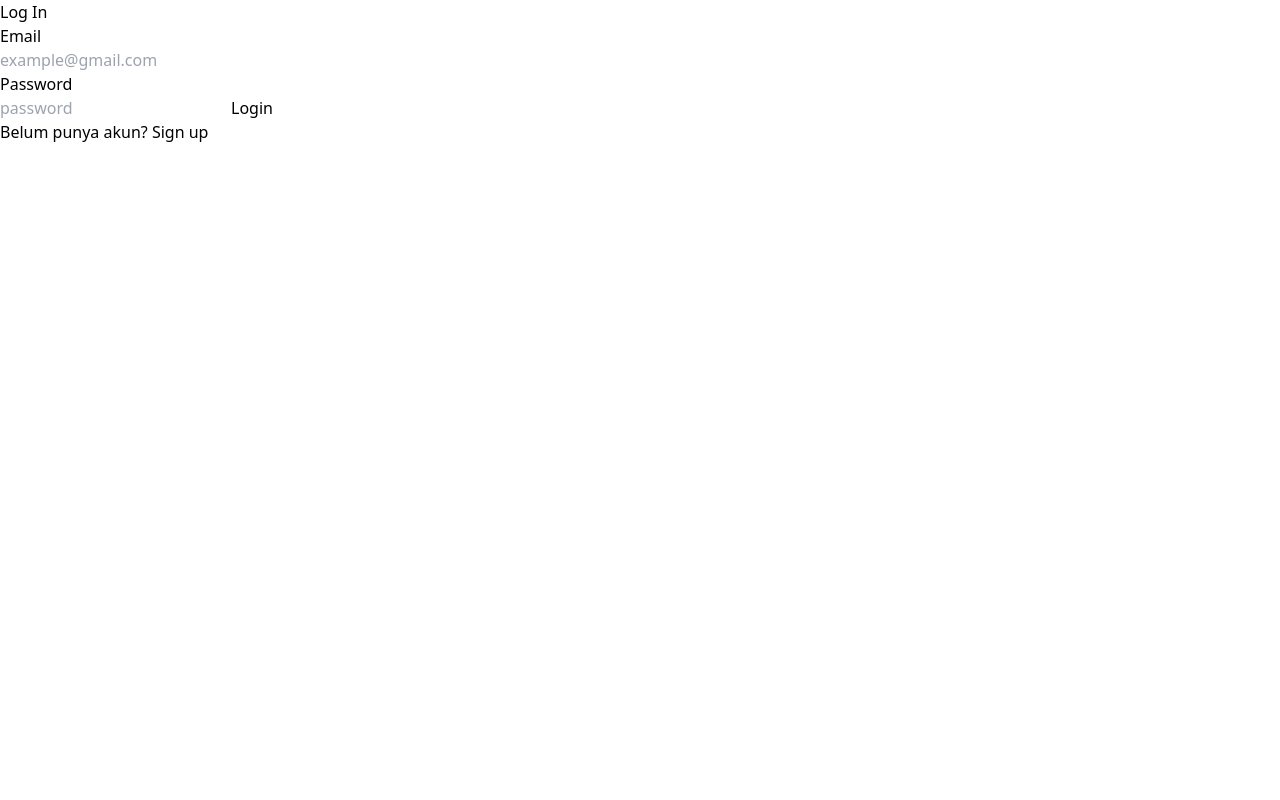
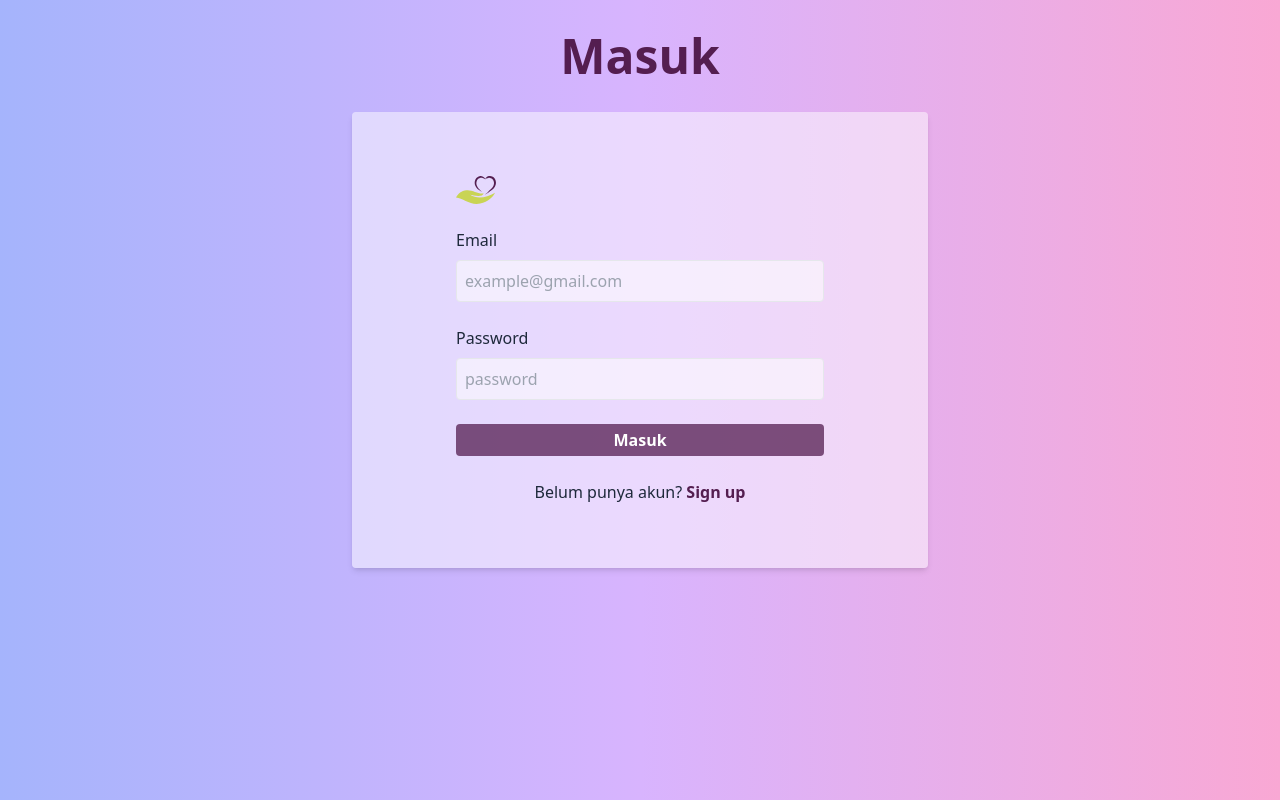
Before and after one commit to EllenaAmanda/peduli-perempuan-3T, a React (Vite) app: page / in a window 1280 px wide. Built offline with nearby package versions, Linux system fonts and the light colour scheme; no server answers.

Commit message:
done login page

```diff
--- a/src/components/Login.jsx
+++ b/src/components/Login.jsx
@@ -1,20 +1,32 @@
+import logo from "../assets/PP3T Logo.svg"
+
 function Login() {
+
   return (
-    <div>
-        <h1>Log In</h1>
-        <form>
-            <h3>Email</h3>
-            <input type="text" placeholder="example@gmail.com" />
-            <h3>Password</h3>
-            <input type="password" placeholder="password" />
+    <section className="bg-gradient-to-r from-indigo-300 via-purple-300 to-pink-300 h-screen">
+        <div className="px-16 text-slate-800 ">
+            <h1 className="text-center text-5xl font-semibold p-8 text-byzantine">Masuk</h1>
+            <form className="rounded p-16 w-1/2 mx-auto bg-white/50 shadow-md ">
+                <div className="flex flex-col px-10 gap-6">
+                    <img src={logo} className="w-10"/>
+                    <div>
+                        <h3 className="mb-2">Email</h3>
+                        <input type="text" placeholder="example@gmail.com" className="border rounded w-full p-2 bg-white/55"/>
+                    </div>
 
-            <button>Login</button>
-
-            <h2>Belum punya akun? <span>Sign up</span></h2>
-        </form>
+                    <div>
+                        <h3 className="mb-2">Password</h3>
+                        <input type="password" placeholder="password" className="border rounded w-full p-2 bg-white/55"/>
+                    </div>
 
 
-    </div>
+                    <button className="text-center rounded bg-byzantine/75 text-white font-semibold p-1 ">Masuk</button>
+
+                    <h2 className="text-center">Belum punya akun? <span className="text-byzantine font-semibold">Sign up</span></h2>
+                </div>
+            </form>
+        </div>
+    </section>
   )
 }
 
```
